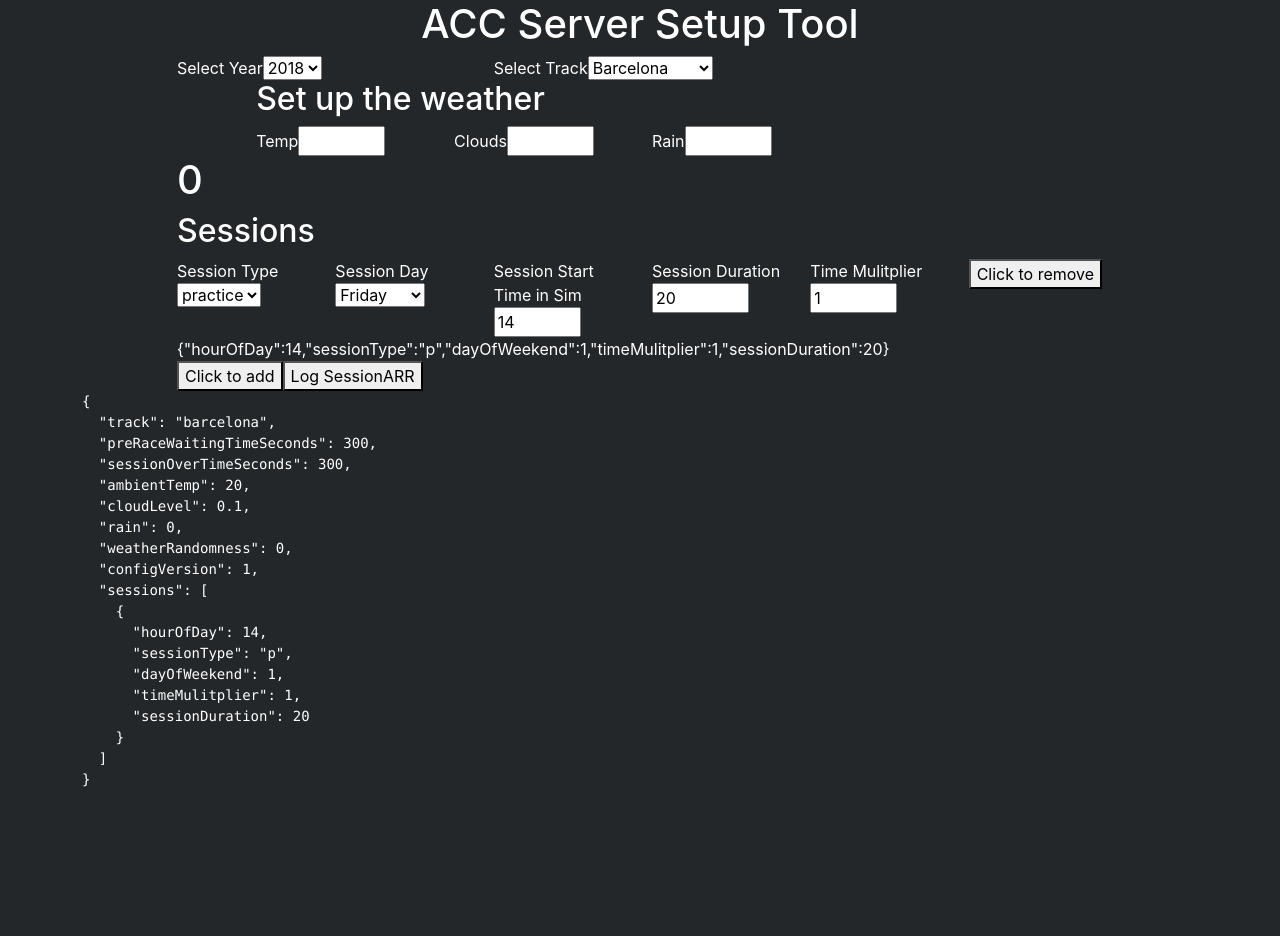
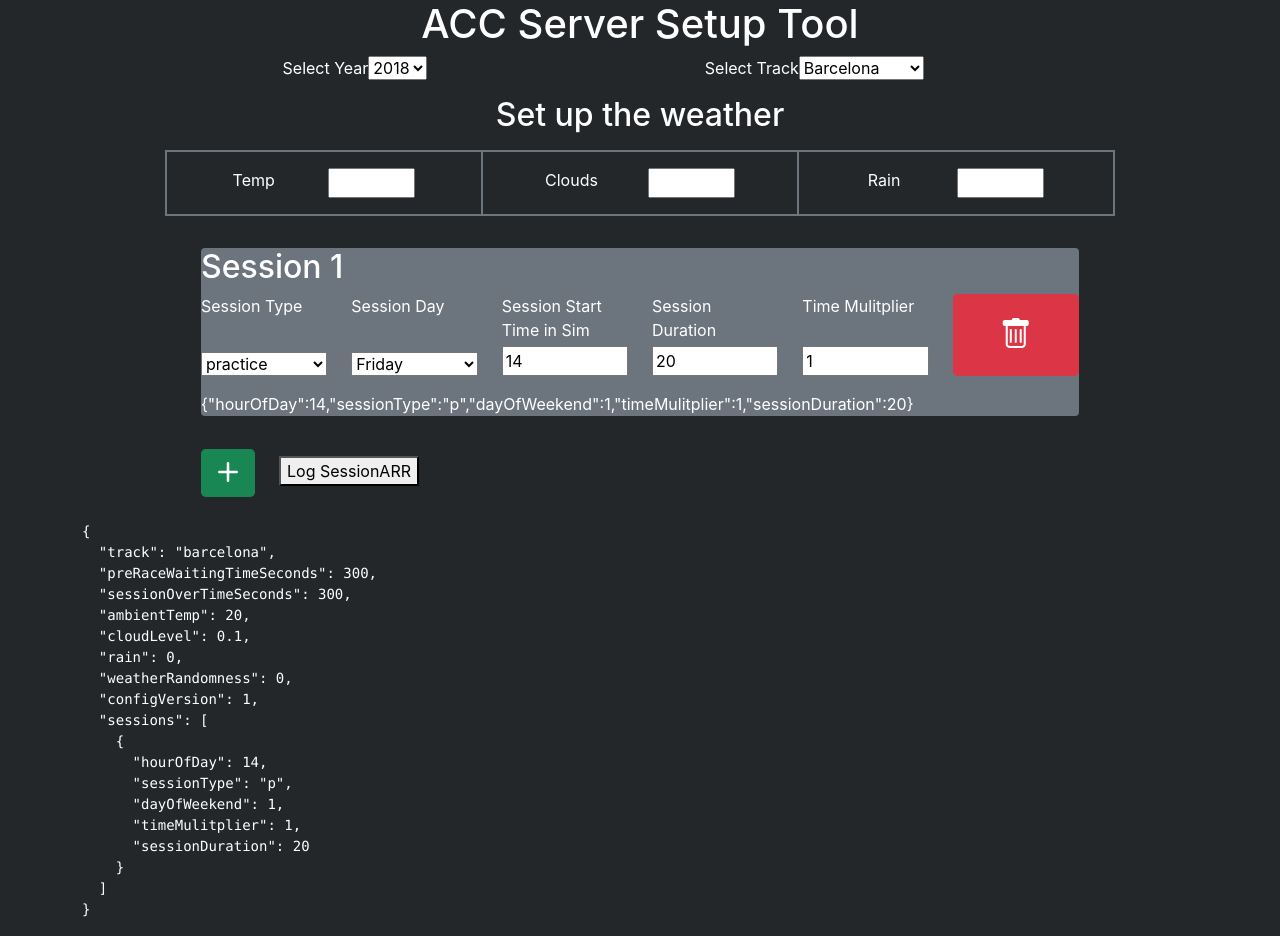
Before and after one commit to jelmore1674/acc-server-setup-ts, a React (Create React App) app: page / in a window 1280 px wide. Before the commit the page ends 806 px from the top, so only its background shows below. Built offline with nearby package versions, Linux system fonts and the light colour scheme.

Commit message:
working on styling

```diff
--- a/package.json
+++ b/package.json
@@ -10,6 +10,8 @@
     "@types/node": "^12.0.0",
     "@types/react": "^17.0.0",
     "@types/react-dom": "^17.0.0",
+    "animate.css": "^4.1.1",
+    "bootstrap-icons": "^1.5.0",
     "react": "^17.0.2",
     "react-bootstrap": "^1.6.1",
     "react-dom": "^17.0.2",
--- a/public/index.html
+++ b/public/index.html
@@ -13,7 +13,9 @@
       user's mobile device or desktop. See https://developers.google.com/web/fundamentals/web-app-manifest/
     -->
     <link rel="manifest" href="%PUBLIC_URL%/manifest.json" />
+    <link rel="stylesheet" href="https://cdnjs.cloudflare.com/ajax/libs/animate.css/4.1.1/animate.min.css" />
     <link rel="stylesheet" href="https://cdn.jsdelivr.net/npm/bootstrap@5.0.2/dist/css/bootstrap.min.css" integrity="sha384-EVSTQN3/azprG1Anm3QDgpJLIm9Nao0Yz1ztcQTwFspd3yD65VohhpuuCOmLASjC" crossorigin="anonymous" />
+    <link rel="stylesheet" href="https://cdn.jsdelivr.net/npm/bootstrap-icons@1.5.0/font/bootstrap-icons.css" />
     <!--
       Notice the use of %PUBLIC_URL% in the tags above.
       It will be replaced with the URL of the `public` folder during the build.
--- a/src/Routes/Event/event.tsx
+++ b/src/Routes/Event/event.tsx
@@ -50,6 +50,12 @@ export default function EventRoute() {
 		defaultSession,
 	]);
 	const [rows, setRows] = useState(1);
+	const [opacity, setOpacity] = useState('');
+
+	const styles = {
+		transition: 'all 2s ease-out',
+		opacity: 0.3,
+	};
 
 	function handleSelectTrack(
 		event:
@@ -102,7 +108,7 @@ export default function EventRoute() {
 			<div className='col-10  align-center'>
 				<div>
 					<h1 className='h1 text-center'>ACC Server Setup Tool</h1>
-					<div className='row align-items-start'>
+					<div className='row align-items-start justify-content-evenly'>
 						<div className='col-4'>
 							<label>Select Year</label>
 							<select
@@ -148,11 +154,11 @@ export default function EventRoute() {
 						</div>
 					</div>
 				</div>
-				<div className='row justify-content-around'>
-					<div className='col-10 align-center'>
+				<div className='row my-3'>
+					<div className='col text-center'>
 						<h2>Set up the weather</h2>
-						<div className='row'>
-							<div className='col-3'>
+						<div className='row align-center border border-secondary my-3'>
+							<div className='col d-flex justify-content-evenly border border-secondary py-3'>
 								<label>Temp</label>
 								<input
 									onChange={(e) => handleSelectTrack(e)}
@@ -162,7 +168,7 @@ export default function EventRoute() {
 									max='42'
 								/>
 							</div>
-							<div className='col-3'>
+							<div className='col d-flex justify-content-evenly border border-secondary py-3'>
 								<label>Clouds</label>
 								<input
 									onChange={(e) => handleSelectTrack(e)}
@@ -172,7 +178,7 @@ export default function EventRoute() {
 									max='10'
 								/>
 							</div>
-							<div className='col-3'>
+							<div className='col d-flex justify-content-evenly border border-secondary py-3'>
 								<label>Rain</label>
 								<input
 									onChange={(e) => handleSelectTrack(e)}
@@ -187,6 +193,7 @@ export default function EventRoute() {
 					</div>
 				</div>
 				{/* {displayedSessions} */}
+				<div className='container-fluid '>
 					{sessionsArr.map((session, index) => {
 						const {
 							sessionType,
@@ -196,6 +203,9 @@ export default function EventRoute() {
 							sessionDuration,
 						} = sessionsArr[index];
 						return (
+							<div
+								className={`bg-secondary rounded animate__animated animate__backInRight mb-2 ${opacity}`}
+								style={{ ...styles }}>
 								<Sessions
 									id={index}
 									key={index}
@@ -210,17 +220,21 @@ export default function EventRoute() {
 									setEventJSON={setEventJSON}
 									rows={rows}
 									setRows={setRows}
+									setOpacity={setOpacity}
 								/>
+							</div>
 						);
 					})}
+				</div>
 				<button
+					className='btn btn-lg bg-success m-4'
 					onClick={() => {
 						setSessionsArr((prev) => [...prev, defaultSession]);
 						console.log(sessionsArr);
 						setEventJSON({ ...eventJSON, sessions: sessionsArr });
 						// setRows(rows + 1);
 					}}>
-					Click to add
+					<i className='bi bi-plus-lg' style={{ color: 'white' }}></i>
 				</button>
 				<button
 					onClick={() => {
--- a/src/components/Sessions.tsx
+++ b/src/components/Sessions.tsx
@@ -14,6 +14,7 @@ type Props = {
 	defaultDayOfWeekend: number;
 	defaultTimeMultiplier: number;
 	defaultSessionDuration: number;
+	setOpacity: (state: string) => void;
 };
 
 export default function Sessions({
@@ -29,6 +30,7 @@ export default function Sessions({
 	defaultDayOfWeekend,
 	defaultTimeMultiplier,
 	defaultSessionType,
+	setOpacity,
 }: Props) {
 	const [addedToArray, setAdded] = React.useState(false); // Should only be changed once on initial load of Sessions element
 	const [sessionType, setSessionType] = React.useState(defaultSessionType); // set initial values inside useState(*Initial value*)
@@ -40,6 +42,8 @@ export default function Sessions({
 		defaultSessionDuration
 	);
 	const [hourOfDay, setHourOfDay] = React.useState(defaultHourOfDay);
+	const rowRef = React.useRef(rows);
+	rowRef.current = rows;
 
 	// In the useEffect if (added) > update object, else > add to sessionArr
 	// Add an object with an initial starting state to sessionsArr
@@ -72,20 +76,22 @@ export default function Sessions({
 	}, [sessionType, hourOfDay, dayOfWeekend, timeMulitplier, sessionDuration]); // Add all form variables that require the object to be updated in this second parameter
 
 	function handleClick() {
-		setRows(rows - 1);
+		setOpacity('animated__ animate__backOutUp');
+		setTimeout(() => {
+			setRows(rowRef.current - 1);
+			setSessionsArr(sessionsArr);
+		}, 1000);
 		sessionsArr.splice(id, 1);
-		setSessionsArr(sessionsArr);
-		console.log(sessionsArr);
-		// setEventJSON({ ...eventJSON, sessions: sessionsArr });
+
+		// setOpacity('');
 	}
 
 	return (
-		<div className='row'>
+		<div className='row align-content-center '>
 			<div className='col'>
-				<h1>{id}</h1>
-				<h2>Sessions</h2>
+				<h2>Session {id + 1}</h2>
 				<div className='row'>
-					<div className='col-md'>
+					<div className='col-2 d-flex flex-column justify-content-between mb-3'>
 						<label>Session Type</label>
 						<select
 							onChange={(e) => setSessionType(e.target.value)}
@@ -97,7 +103,7 @@ export default function Sessions({
 							<option value='r'>race</option>
 						</select>
 					</div>
-					<div className='col-2'>
+					<div className='col-2 d-flex flex-column justify-content-between mb-3'>
 						<label>Session Day</label>
 						<select
 							onChange={(e) => {
@@ -112,7 +118,7 @@ export default function Sessions({
 							<option value='3'>Sunday</option>
 						</select>
 					</div>
-					<div className='col-2'>
+					<div className='col-2 d-flex flex-column justify-content-between mb-3'>
 						<label>Session Start Time in Sim</label>
 						<input
 							onChange={(e) => {
@@ -125,7 +131,7 @@ export default function Sessions({
 							max='23'
 						/>
 					</div>
-					<div className='col-2'>
+					<div className='col-2 d-flex flex-column justify-content-between mb-3'>
 						<label>Session Duration</label>
 						<input
 							onChange={(e) =>
@@ -138,7 +144,7 @@ export default function Sessions({
 							value={sessionDuration}
 						/>
 					</div>
-					<div className='col-2'>
+					<div className='col-2 d-flex flex-column justify-content-between mb-3'>
 						<label>Time Mulitplier</label>
 						<input
 							onChange={(e) =>
@@ -151,8 +157,16 @@ export default function Sessions({
 							value={timeMulitplier}
 						/>
 					</div>
-					<div className='col-2'>
-						<button onClick={handleClick}>Click to remove</button>
+					<div className='col-2 d-flex flex-column justify-content-around mb-3'>
+						<button
+							className='btn btn-lg bg-danger p-3'
+							onClick={handleClick}>
+							<i
+								className='bi bi-trash fs-2'
+								style={{
+									color: 'white',
+								}}></i>
+						</button>
 					</div>
 					<div>{JSON.stringify(eventJSON.sessions[id])}</div>
 				</div>
--- a/src/index.css
+++ b/src/index.css
@@ -11,3 +11,7 @@ body {
 code {
     font-family: source-code-pro, Menlo, Monaco, Consolas, 'Courier New', monospace;
 }
+
+input {
+    max-width: 40ch;
+}
```
Also changed, not shown: 2 other files (tests, documents, lock files or other folders). Lines whose indentation alone changed are shown as unchanged.
